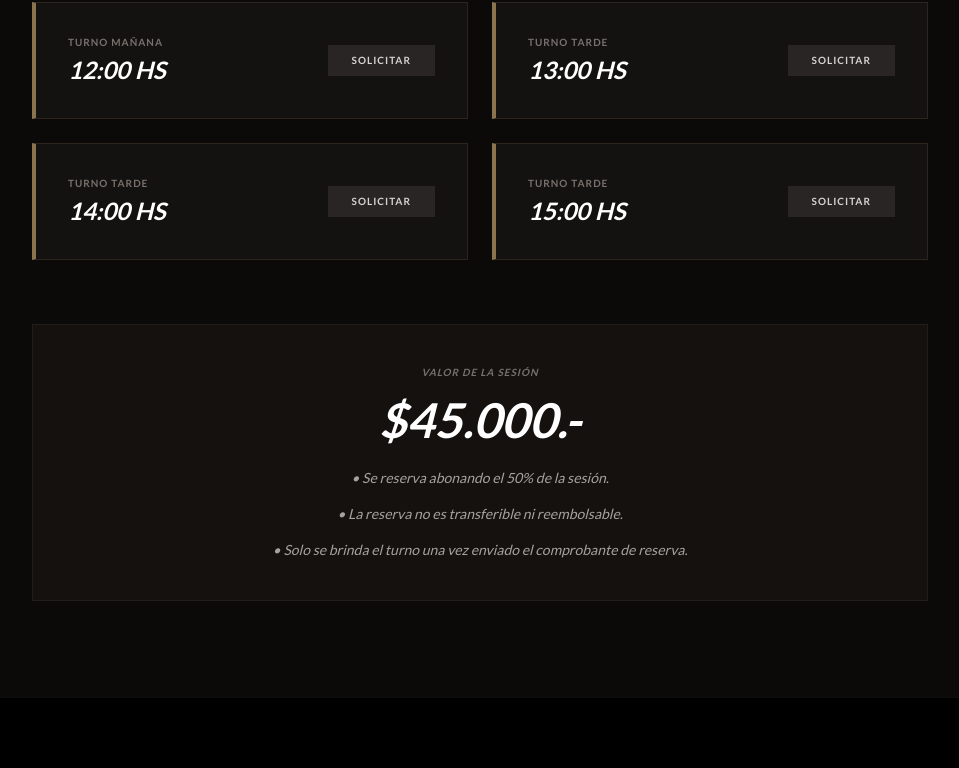
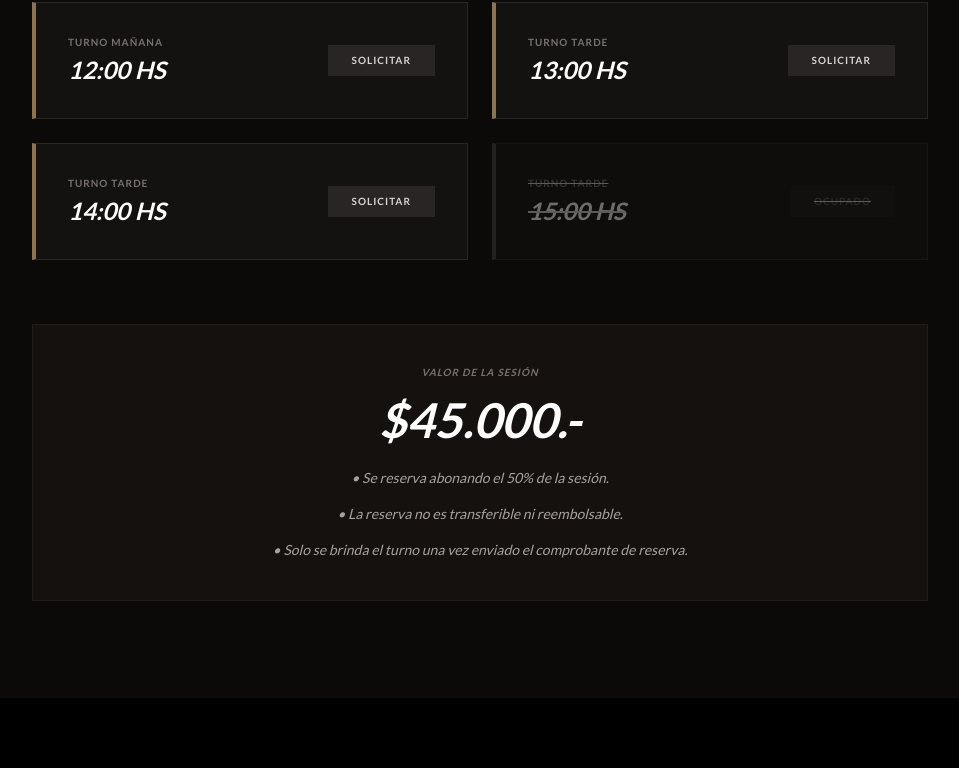
Before and after one commit to INYODo/chamanismo, a plain HTML site: page index.html in a window 1280 px wide. Shown: the part 2656-3424 px from the top of the page, without its empty margins (160-1119 px from the left). Drawn offline with nearby package versions, Linux system fonts and the light colour scheme.

Commit message:
Update index.html

```diff
--- a/index.html
+++ b/index.html
@@ -143,12 +143,12 @@
                     <a href="https://wa.me/541176194825?text=Hola%20Gaston,%20quisiera%20reservar%20el%20turno%20de%20las%2014hs%20para%20Chamanismo" class="bg-stone-800 text-stone-300 px-6 py-2 text-[10px] font-bold uppercase tracking-widest hover:bg-stone-700 transition">Solicitar</a>
                 </div>
 
-                <div class="turno-card turno-disponible p-8 flex justify-between items-center">
+                <div class="turno-card turno-ocupado p-8 flex justify-between items-center">
                     <div>
                         <p class="text-stone-500 text-[10px] font-bold uppercase tracking-widest mb-1">Turno Tarde</p>
                         <p class="text-2xl font-bold text-white uppercase italic">15:00 HS</p>
                     </div>
-                    <a href="https://wa.me/541176194825?text=Hola%20Gaston,%20quisiera%20reservar%20el%20turno%20de%20las%2015hs%20para%20Chamanismo" class="bg-stone-800 text-stone-300 px-6 py-2 text-[10px] font-bold uppercase tracking-widest hover:bg-stone-700 transition">Solicitar</a>
+                    <span class="bg-stone-900 text-stone-600 px-6 py-2 text-[10px] font-bold uppercase tracking-widest cursor-not-allowed">Ocupado</span>
                 </div>
             </div>
 
```
